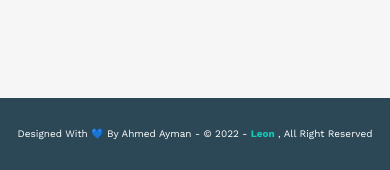
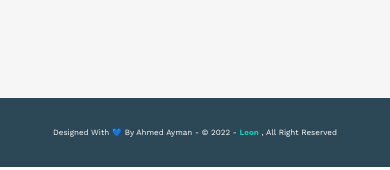
Before and after one commit to AhmedAyman105/Leon_Template, a plain HTML site: page index.html in a window 390 px wide. Shown: the part 5825-5995 px from the top of the page. Drawn offline with nearby package versions, Linux system fonts and the light colour scheme.

Commit message:
Footer Media

```diff
--- a/css/leon.css
+++ b/css/leon.css
@@ -524,7 +524,13 @@ body {
 
 @media (max-width:767px) {
     .footer {
-        font-size: 10px;
+        font-size: 11px;
+    }
+}
+
+@media (max-width:400px) {
+    .footer {
+        font-size: 8px;
     }
 }
 
```
Also changed, not shown: index.html (+1 -1 lines).
